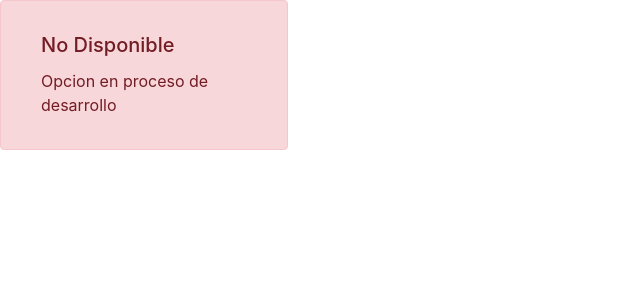
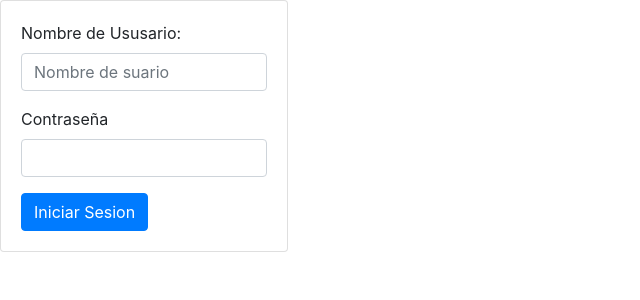
Before and after one commit to 13burn/Lion_rest_api, a Flask app: page /iniciar in a window 1280 px wide. Shown: the part 56-356 px from the top of the page, without its empty margins (0-640 px from the left). Run offline with Flask 2, Linux system fonts and the light colour scheme; some libraries are stand-ins or nearby versions.

Commit message:
just a commit to restore my system

```diff
--- a/datafetch.py
+++ b/datafetch.py
@@ -2,9 +2,9 @@ from flask_sqlalchemy import SQLAlchemy
 
 db = SQLAlchemy()
 
-class users(db.Model):
+class userName(db.Model):
     """Model users"""
     __tablename__ = "users"
     id=db.Column(db.Integer, primary_key = True)
-    username = db.Column(db.String(25), unique=True, nullable = False)
+    name = db.Column(db.String(25), unique=True, nullable = False)
     password = db.Column(db.String(), nullable = False)
--- a/everyform.py
+++ b/everyform.py
@@ -1,6 +1,8 @@
 from flask_wtf import FlaskForm
 from wtforms import SubmitField, StringField, PasswordField
-from wtforms.validators import Length, InputRequired, EqualTo
+from wtforms.validators import Length, InputRequired, EqualTo, ValidationError
+
+from datafetch import userName
 
 class registerform(FlaskForm):
     username = StringField("Nombre se Ususario:",
@@ -12,4 +14,27 @@ class registerform(FlaskForm):
     confirm_pass = PasswordField("Confirmar",
         validators=[ EqualTo("password", message="las contraseñas deben coincidir"),
         InputRequired(message="campo necesario")])
-    submit = SubmitField("Crear")
+    submit = SubmitField("Crear Cuenta")
+
+    def validate_username(self, username):
+        user_object = userName.query.filter_by( name=username.data).first()
+        if user_object:
+            raise ValidationError("Nombre de usuario ya existe, use otro nombre.")
+
+class loginform(FlaskForm):
+    """ formulario login """
+    username = StringField("Username_lab", validators=[InputRequired(message="Nombre de usuario necesario.")])
+    password = PasswordField("password_lab", validators=[InputRequired(message="Contraseña necesaria.")])
+    submit = SubmitField("Iniciar Sesion")
+
+    def input_validation(self, username):
+        username_in = username.data
+        pass_in = loginform.password.data
+        print(3)
+        user_obj = username.query.filter_by( name=username_in.data).first()
+        if user_obj is None:
+            print(1)
+            raise ValidationError("Nombre de usuario o contraseña erroneos")
+        elif pass_in != user_obj.password:
+            print(2)
+            raise ValidationError("Nombre de usuario o contraseña erroneos")
--- a/main.py
+++ b/main.py
@@ -1,9 +1,9 @@
-from flask import Flask, render_template, request
+from flask import Flask, render_template, request, url_for, redirect
 from everyform import *
 from datafetch import *
 
 app = Flask (__name__)
-app.secret_key = "nota"
+app.secret_key = "temporal"
 #only usable in my local machine
 app.config["SQLALCHEMY_DATABASE_URI"] = "mysql://root:balepo@localhost/nus"
 db = SQLAlchemy(app)
@@ -14,9 +14,13 @@ db = SQLAlchemy(app)
 def index():
     return render_template("index.html")
 
-@app.route("/iniciar")
+@app.route("/iniciar", methods=["GET", "POST"])
 def login():
-    return render_template("login.html")
+    login_form = loginform()
+    if login_form.validate_on_submit():
+        print("meh")
+
+    return render_template("login.html", form = login_form)
 
 @app.route("/registro", methods=["GET", "POST"])
 def signup():
@@ -25,10 +29,11 @@ def signup():
     if forma.validate_on_submit():
         username = forma.username.data
         password = forma.password.data
-        user = users(username=username, password=password)
+        #pasa argumentos locales a la clase creada en datafetch
+        user = userName(name=username, password=password)
         db.session.add(user)
         db.session.commit()
-        return "ok"
+        return redirect(url_for("login"))
     else:
         for error in forma.errors:
             print(error)
--- a/templates/login.html
+++ b/templates/login.html
@@ -3,10 +3,43 @@
 {% block title %} iniciar Sesion {% endblock %}
 
 {% block content %}
-<div class="card alert alert-danger" style="width: 18rem;margin">
+
+
+
+
+<div class="card" style="width: 18rem;">
   <div class="card-body">
-    <h5 class="card-title">No Disponible</h5>
-    <p class="card-text">Opcion en proceso de desarrollo</p>
+    <form action="{{ url_for('login') }}" method="POST">
+      <div class="form-group">
+        <label for="inputUname">Nombre de Ususario:</label>
+        {{ form.username(type="text", class="form-control", placeholder="Nombre de suario") }}
+        {% for error in form.username.errors %}
+          <div class="alert alert-danger" role="alert">
+            {{ error }}
+          </div>
+        {% endfor %}
+
+      </div>
+      <div class="form-group">
+        <label for="InputPass">Contraseña</label>
+        {{ form.password(type="password", class="form-control") }}
+        {% for error in form.password.errors %}
+          <div class="alert alert-danger" role="alert">
+            {{ error }}
+          </div>
+        {% endfor %}
+
+      </div>
+      {% for error in form.errors %}
+        <div class="alert alert-danger" role="alert">
+          {{ error }}
+        </div>
+      {% endfor %}
+      {{ form.csrf_token }}
+      {{ form.submit(type="submit", class="btn btn-primary") }}
+
+    </form>
   </div>
 </div>
+
 {% endblock %}
--- a/templates/signup.html
+++ b/templates/signup.html
@@ -39,8 +39,9 @@
           </div>
         {% endfor %}
       </div>
+      {{ form.csrf_token }}
       {{ form.submit(type="submit", class="btn btn-primary") }}
-      {{ form.csrf_token }}
+
     </form>
   </div>
 </div>
```
